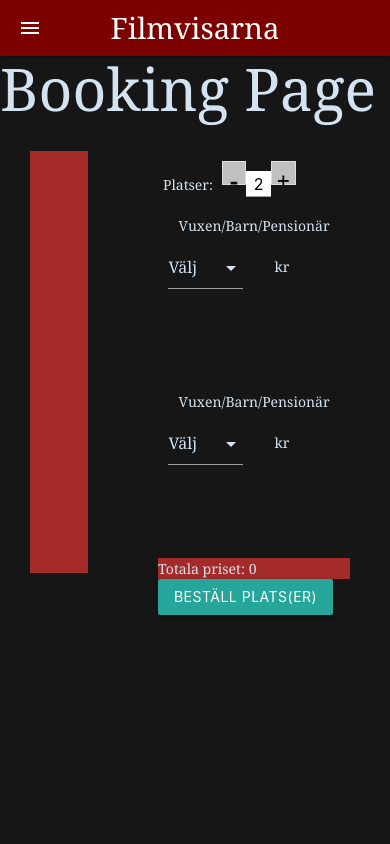
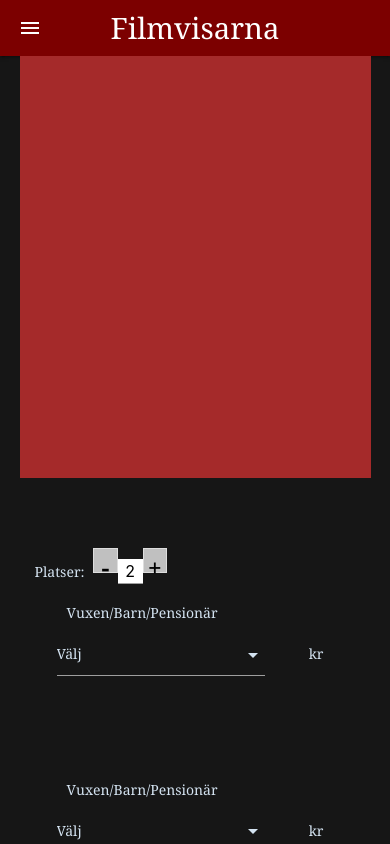
Before and after one commit to ali94160/filmvisarna-grupp3, a Vue app in the folder frontend/: page /booking in a window 390 px wide. Shown: the top 844 px of the page. Built offline with nearby package versions, Linux system fonts and the light colour scheme; no server answers.

Commit message:
bookingpage responsive

```diff
--- a/frontend/src/components/BookingInput.vue
+++ b/frontend/src/components/BookingInput.vue
@@ -1,10 +1,10 @@
 <template>
-  <div class="input row">
-    <div class="input-field col s12 l3">
+  <div class="container row">
+    <div class="input-field col l3">
       <span>Vuxen/Barn/Pensionär</span>
     </div>
 
-    <div class="input-field col s6 l4" id="selectDiv">
+    <div class="input-field col l3" id="selectDiv">
       <select v-on:change="onChange" class="select text-white" id="selectPrice">
         <option value="" disabled selected>Välj</option>
         <option value="1">Vuxen</option>
@@ -14,8 +14,8 @@
       <!--<label for="ticket">Biljett {{ticketNumber}}</label>-->
     </div>
 
-    <div class="col s6 l2">
-      <span>{{price}} kr</span>
+    <div class="col l2 right">
+      <span>{{price}}kr</span>
       <!--<span v-show="price>0">{{price}} kr</span>-->
     </div>
   </div>
@@ -58,7 +58,7 @@ span {
   font-size: 1em;
 }
 
-.input {
+.container .row{
   height: 6vh;
   margin-bottom: 10vh;
   display: table;
--- a/frontend/src/index.css
+++ b/frontend/src/index.css
@@ -22,10 +22,12 @@ body {
 .select-wrapper input.select-dropdown{
   color: var(--lightgrey) !important;
   font-family: var(--textFamily);
+  font-size: 1em !important;
 }
 
 .dropdown-content li > a, .dropdown-content li > span {
   color: var(--red) !important;
+  font-size: 1em !important;
 }
 
 .select-wrapper input.select-dropdown:focus{
--- a/frontend/src/views/Booking.vue
+++ b/frontend/src/views/Booking.vue
@@ -1,6 +1,6 @@
 <template>
-  <div id="#bookingDiv" v-if="!booked">
-    <h1>Booking Page</h1>
+  <div id="#bookingDiv" v-if="!booked" >
+    <h1>{{getCurrentMovie.title}}</h1>
     <div class="container">
       <div class="salon"></div>
 
@@ -18,7 +18,7 @@
             @updateTotalPrice="updateTotalPrice"
           />
         </div>
-        <p>Totala priset: {{ getTotalPrice }}</p>
+        <p id="totalPrice">Totala priset: <span class="right">{{ getTotalPrice }} kr</span></p>
         <button class="btn" v-on:click="changeBooked">Beställ plats(er)</button>
       </div>
     </div>
@@ -82,6 +82,9 @@ export default {
     },
     hasThreeTickets(){
       return this.chosenSeats > 3
+    },
+    getCurrentMovie(){
+      return this.$store.state.currentMovie
     }
   },
 };
@@ -90,6 +93,10 @@ export default {
 <style scoped>
 * {
   margin: 0;
+}
+
+h1 {
+  font-size: 5vw;
 }
 
 input::-webkit-outer-spin-button,
@@ -108,11 +115,11 @@ input::-webkit-inner-spin-button {
 }
 
 .container {
-  width: 100%;
+  width: 90%;
   display: grid;
-  grid-template-columns: repeat(2, 3fr);
+  grid-template-columns: repeat(2, 1fr);
   grid-gap: 60px;
-  padding: 30px;
+  margin: 0 auto;
 }
 
 span {
@@ -163,4 +170,16 @@ p {
   overflow-x: hidden;
   width: 100%;
 }
+
+#totalPrice{
+  padding: 10px;
+  font-size: 2vw;
+}
+
+@media only screen and (max-width: 992px){
+  .container{
+    grid-template-columns: none;
+  }
+}
+
 </style>
```
